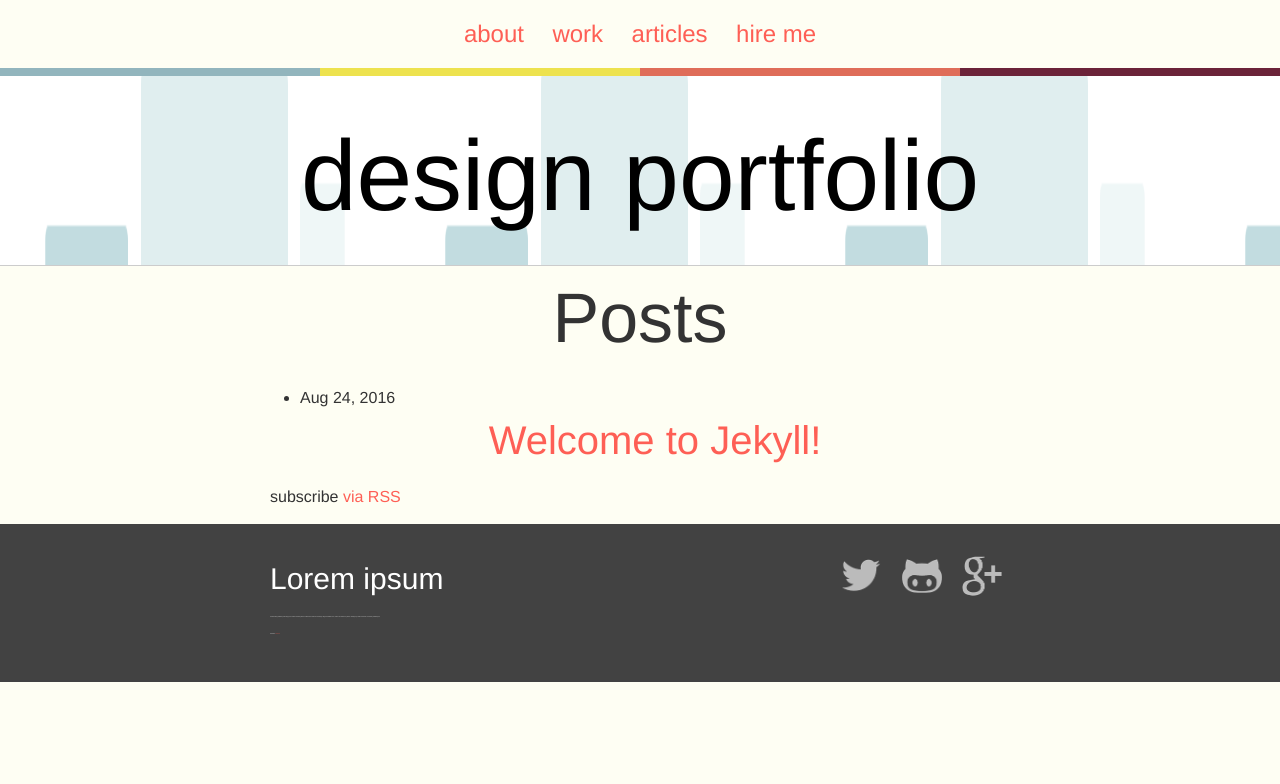
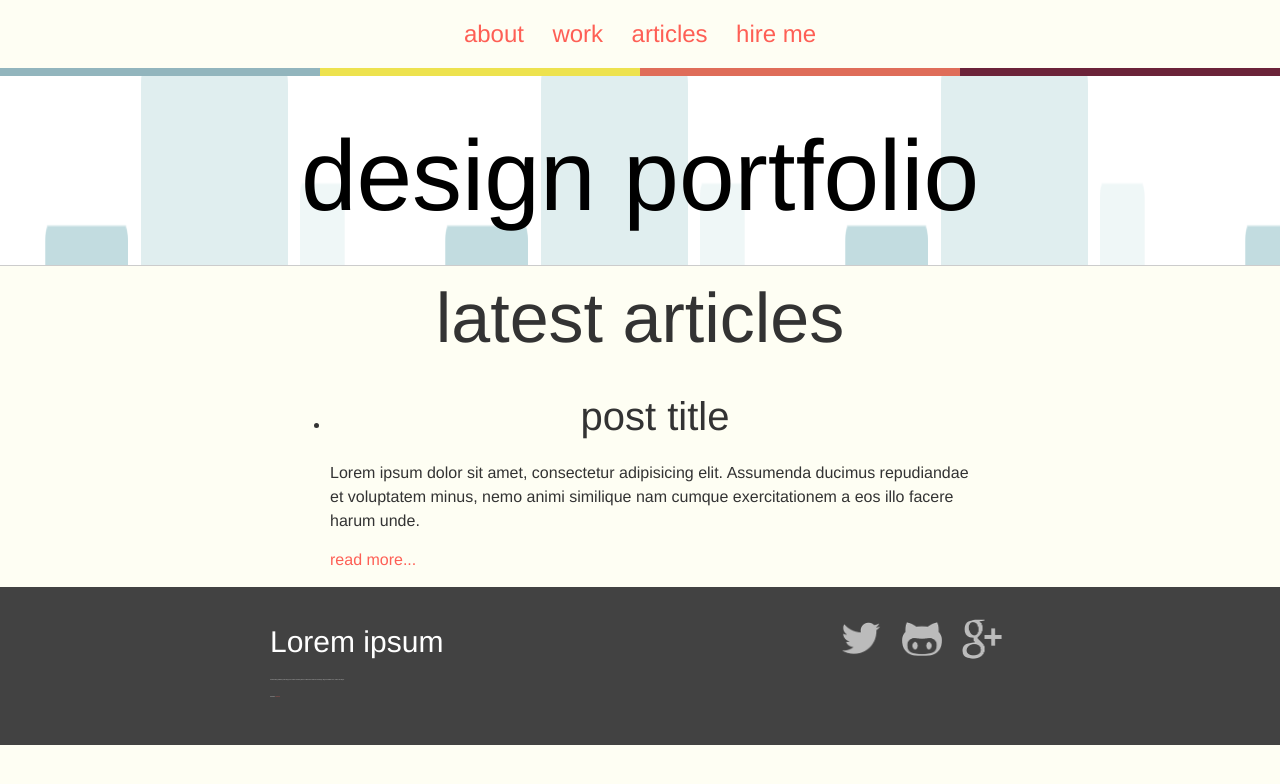
Before and after one commit to acandael/designer-portfolio, a Jekyll site: the page built from index.html, in a window 1280 px wide. Shown: the top 784 px of the page. Built offline with Jekyll 4.4.1, drawn with Linux system fonts in a browser that asks for light colours.

Commit message:
add some dummy content

```diff
--- a/_includes/footer.html
+++ b/_includes/footer.html
@@ -5,9 +5,8 @@
       <h3>Lorem ipsum</h3>
       <p>aesthetic blog chillwave pork belly yuccie YOLO chambray. Banh mi
       flexitarian waistcoat messenger bag sustainable tacos, cliche chia
-      church-key bitters. Cardigan yr selfies raw denim, semiotics pickled
       keytar.</p>
-      <p>subscribe <a href="{{ "/feed.xml" | prepend: site.baseurl }}">via RSS</a></p>
+      <p>subscribe <a href="{{ '/feed.xml' | prepend: site.baseurl }}">via RSS</a></p>
     </div>
     <div class="footer-social">
       <ul>
--- a/index.html
+++ b/index.html
@@ -4,20 +4,24 @@ layout: default
 
 <div class="home">
 
-  <h1 class="page-heading">Posts</h1>
-
-  <ul class="post-list">
-    {% for post in site.posts %}
-      <li>
-        <span class="post-meta">{{ post.date | date: "%b %-d, %Y" }}</span>
-
-        <h2>
-          <a class="post-link" href="{{ post.url | prepend: site.baseurl }}">{{ post.title }}</a>
-        </h2>
-      </li>
-    {% endfor %}
-  </ul>
-
-  <p class="rss-subscribe">subscribe <a href="{{ "/feed.xml" | prepend: site.baseurl }}">via RSS</a></p>
+  <!-- section for featured post -->
+  <!-- section for featured projects -->
+  <!-- section for featured articles -->
+  <section class="site-section site-section-last">
+    <div class="wrapper">
+      <h1>latest articles</h1>
+      <ul class="post-list">
+        <li class="post">
+          <h2>post title</h2>
+          <p>Lorem ipsum dolor sit amet, consectetur adipisicing elit.
+          Assumenda ducimus repudiandae et voluptatem minus, nemo animi
+          similique nam cumque exercitationem a eos illo facere harum unde.
+          <p class="post-read-more-link">
+            <a href="#">read more...</a>
+          </p>
+        </li>
+      </ul>
+    </div>
+  </section>
 
 </div>
```
Also changed, not shown: _posts/2016-08-24-nec-rigidum.markdown (added, +65 -0 lines), _posts/2016-08-24-welcome-to-jekyll.markdown (deleted, +0 -25 lines). Lines whose indentation alone changed are shown as unchanged.
